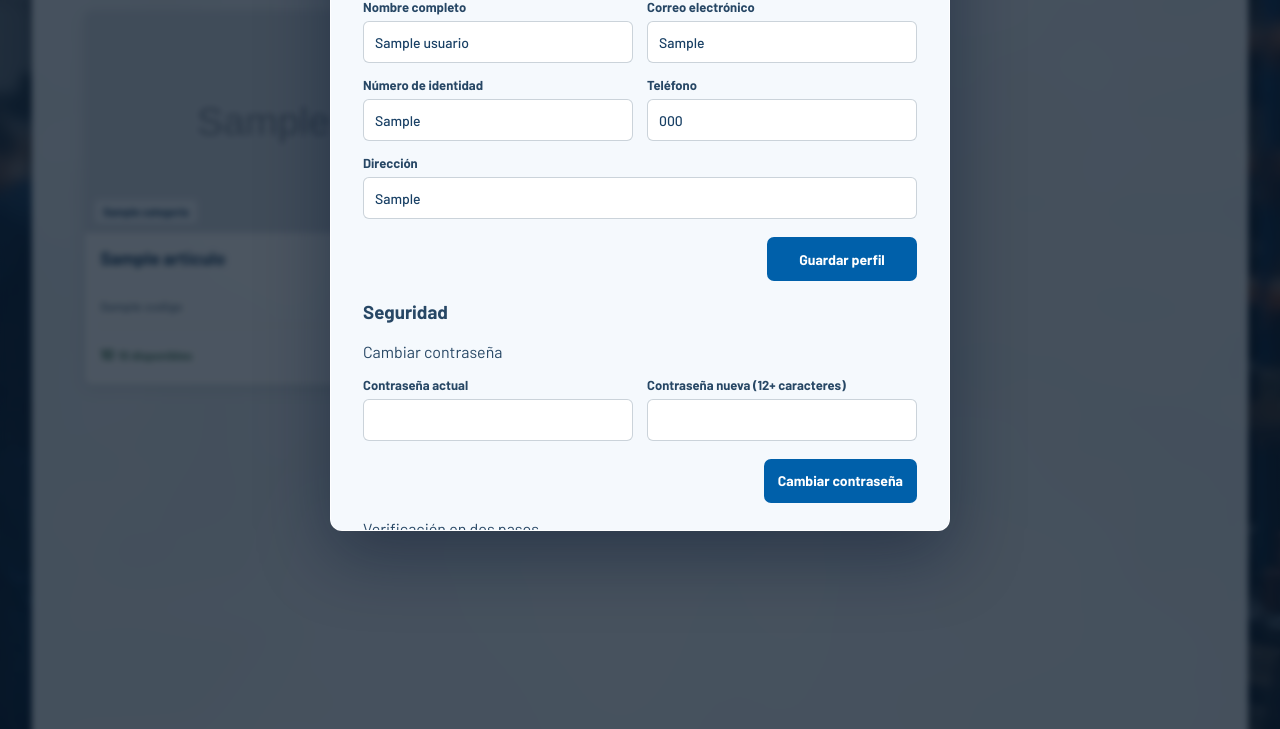
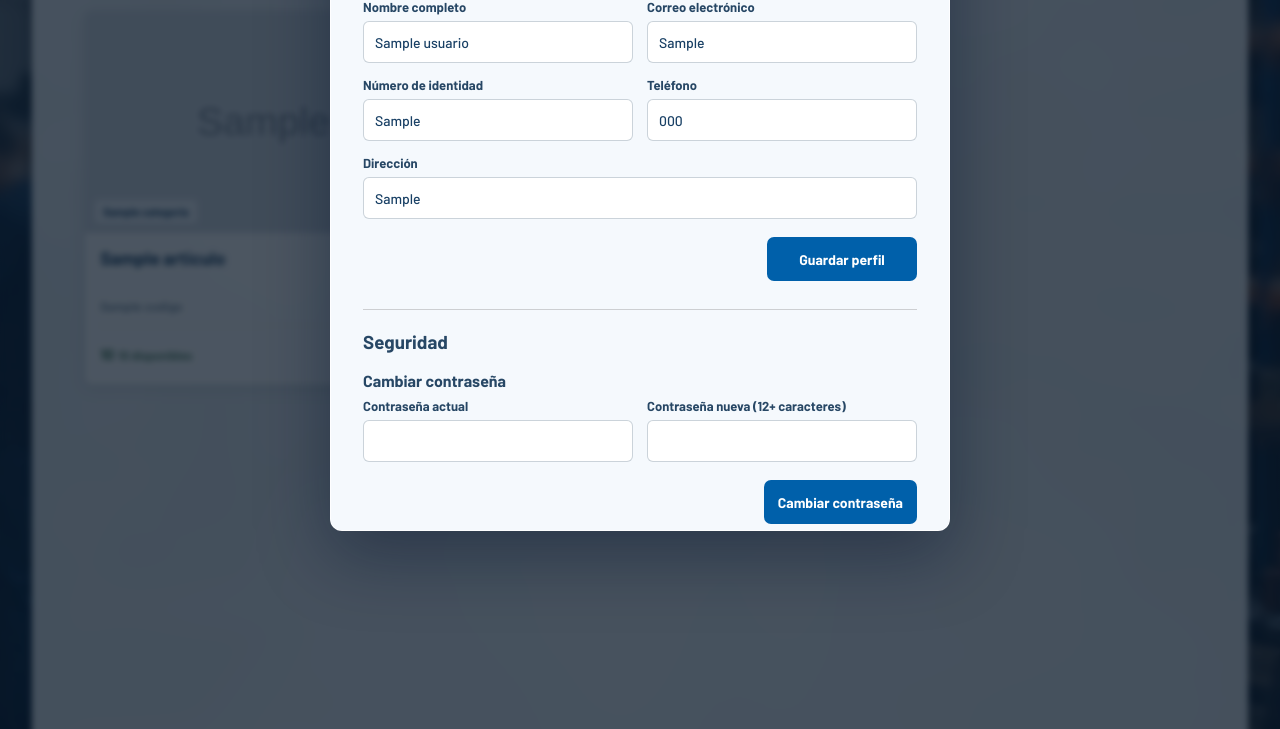
Before and after one commit to JuanSar2107/METTAV, a Flask app: template mi_proyecto/mi_app/templates/dashboard.html in a window 1280 px wide, after a click on "Editar mi perfil". Shown: the part 534-1263 px from the top of the page. Run offline with Flask 3, Linux system fonts and the light colour scheme; tables that the repository leaves empty hold one stand-in row (values such as "Sample post"); the template is opened without the code that fills it: values that come from a table or form of the project are taken from there, most other values are stand-ins (such as "Sample title", 1, 10 or a date in 2020); grey boxes marked "Sample" are stand-in pictures; some web fonts are replaced.

Commit message:
Update dashboard.css

```diff
--- a/mi_proyecto/mi_app/static/css/dashboard.css
+++ b/mi_proyecto/mi_app/static/css/dashboard.css
@@ -2091,6 +2091,38 @@ body {
     cursor: wait;
 }
 
+.security-section {
+    margin-top: 28px;
+    padding-top: 20px;
+    border-top: 1px solid rgba(128, 128, 128, 0.35);
+}
+
+.security-title {
+    margin: 0 0 12px;
+}
+
+.security-subtitle {
+    margin: 18px 0 8px;
+    font-weight: 700;
+}
+
+.security-note {
+    margin: 0 0 10px;
+    font-size: 0.9rem;
+    opacity: 0.85;
+}
+
+.security-secret {
+    display: inline-block;
+    padding: 8px 12px;
+    font-size: 1.05rem;
+    letter-spacing: 0.08em;
+    word-break: break-all;
+    user-select: all;
+    background: rgba(128, 128, 128, 0.15);
+    border-radius: 6px;
+}
+
 @media (max-width: 640px) {
     .account-controls {
         gap: 7px;
```
